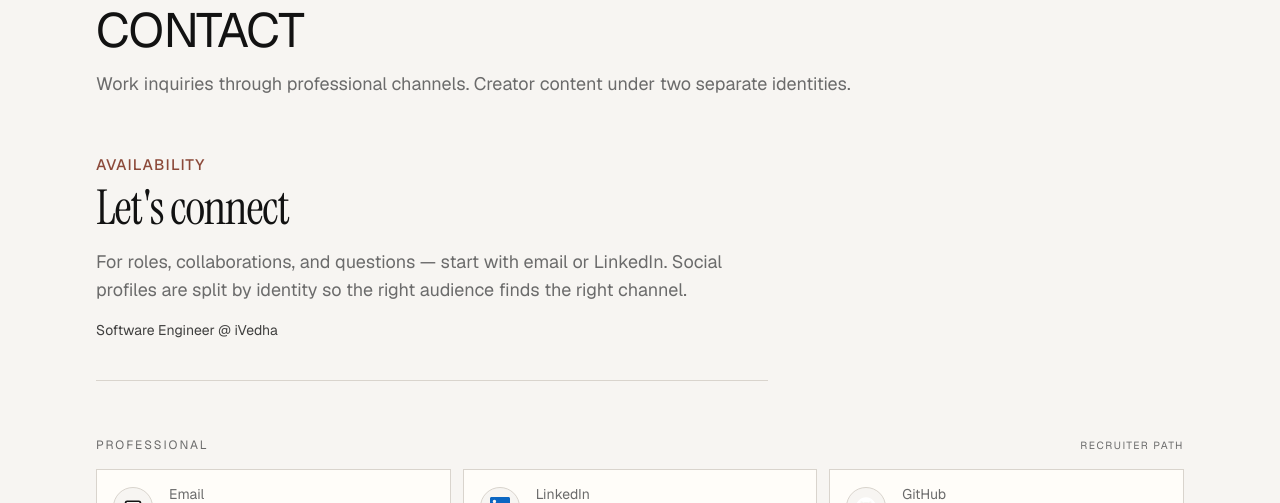
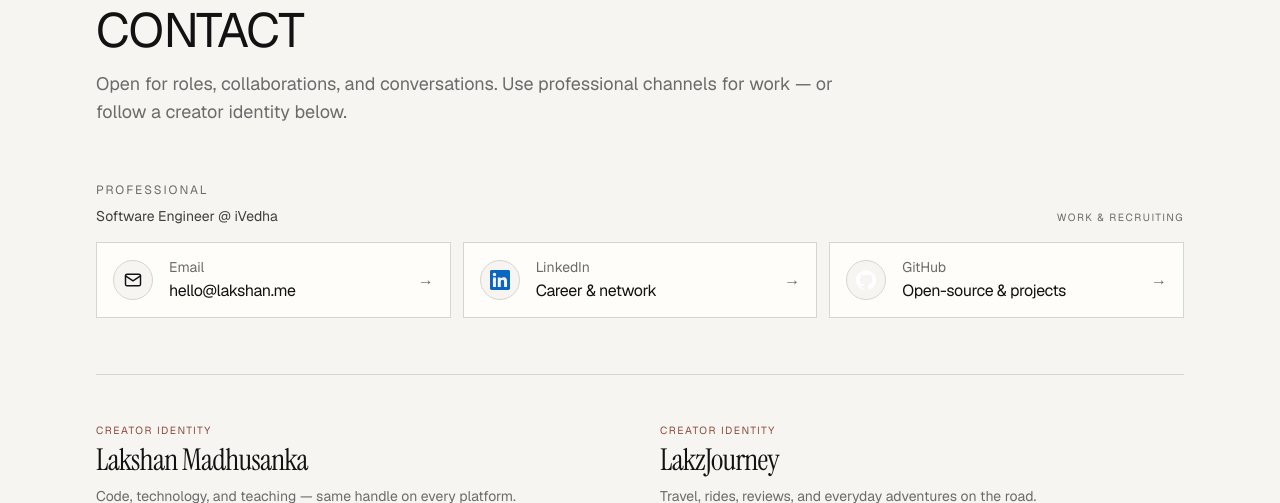
Before and after one commit to lakshan1946/lakshan1946.github.io, a Next.js app: page /contact in a window 1280 px wide. Shown: the part 145-648 px from the top of the page. Built offline with nearby package versions, Linux system fonts and the light colour scheme; no server answers.

Commit message:
Revise contact page and ContactPanel component to enhance clarity on professional and creator outreach. Update metadata and descriptions for improved user understanding, and adjust layout for better presentation of roles and social profiles.

```diff
--- a/src/app/contact/page.tsx
+++ b/src/app/contact/page.tsx
@@ -5,7 +5,7 @@ import { createMetadata } from "@/lib/seo";
 export const metadata = createMetadata({
   title: "CONTACT",
   description:
-    "Work contact via email and LinkedIn, plus Lakshan Madhusanka and LakzJourney social channels.",
+    "Reach Lakshan Madhusanka for work, collaborations, or creator conversations.",
   path: "/contact",
 });
 
@@ -14,7 +14,7 @@ export default function ContactPage() {
     <PageShell
       eyebrow="Reach out"
       title="CONTACT"
-      description="Work inquiries through professional channels. Creator content under two separate identities."
+      description="Open for roles, collaborations, and conversations. Use professional channels for work — or follow a creator identity below."
     >
       <ContactPanel />
     </PageShell>
--- a/src/components/ContactPanel.tsx
+++ b/src/components/ContactPanel.tsx
@@ -135,29 +135,21 @@ export function ContactPanel() {
 
   return (
     <div className="space-y-14">
-      <div className="max-w-2xl border-b border-border pb-10">
-        <p className="identity-line text-accent">Availability</p>
-        <h2 className="mt-2 font-display text-3xl tracking-tight md:text-5xl">
-          Let&apos;s connect
-        </h2>
-        <p className="mt-4 text-muted md:text-lg">
-          For roles, collaborations, and questions — start with email or
-          LinkedIn. Social profiles are split by identity so the right audience
-          finds the right channel.
-        </p>
-        <p className="mt-4 text-sm text-foreground/80">{profile.currentRole}</p>
-      </div>
-
       <section aria-labelledby="professional-heading" className="space-y-4">
-        <div className="flex items-end justify-between gap-3">
+        <div className="flex flex-wrap items-end justify-between gap-3">
+          <div>
             <h3
               id="professional-heading"
               className="text-xs uppercase tracking-[0.16em] text-muted"
             >
               Professional
             </h3>
+            <p className="mt-2 text-sm text-foreground/80">
+              {profile.currentRole}
+            </p>
+          </div>
           <p className="text-[0.65rem] uppercase tracking-[0.14em] text-muted">
-            Recruiter path
+            Work & recruiting
           </p>
         </div>
         <ul className="grid gap-3 sm:grid-cols-2 lg:grid-cols-3">
```
Lines whose indentation alone changed are shown as unchanged.
